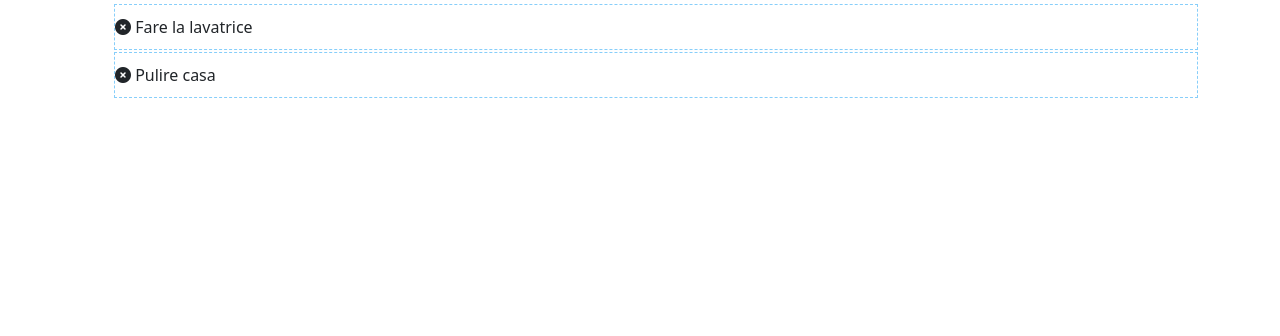
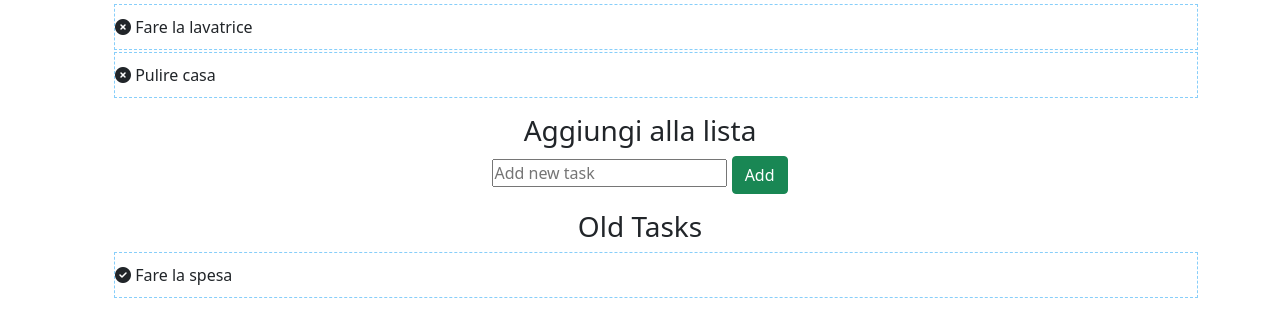
Before and after one commit to AlessandroBonifazi/vue-todolist, a plain HTML site: page index.html in a window 1280 px wide. Both pictures are taken after a click on the icon 123 px from the left and 69 px from the top of the page. Shown: the part 42-378 px from the top of the page. Drawn offline with nearby package versions, Linux system fonts and the light colour scheme.

Commit message:
added new task

```diff
--- a/css/style.css
+++ b/css/style.css
@@ -5,7 +5,9 @@
     box-sizing: border-box;
 }
 /* Utility */
-
+.text-line{
+    text-decoration: line-through;
+  }
 /* Content */
 .container {
     margin: 0 auto;
--- a/index.html
+++ b/index.html
@@ -19,6 +19,7 @@
 <body>
     <div id="root">
         <div class="container container-lg">
+            <!-- list -->
             <h2 class="text-center">TO DO LIST</h2>
             <ul>
                 <div v-for="(task, index) in tasksList">
@@ -27,6 +28,21 @@
                     </li>
                 </div>
             </ul>
+            <!-- add task -->
+            <div class="text-center mt-3">
+                <h3>Aggiungi alla lista</h3>
+                <input @keyup.enter="addTask()" type="text" v-model="newTask.text" placeholder="Add new task">
+                <button @click="addTask()" type="button" class="btn btn-success">Add</button>
+            </div>
+            <!-- done list -->
+            <h3 class="text-center mt-3"> Old Tasks</h3>
+            <ul>
+                <div v-for="(task, index) in doneTasks">
+                    <li class="task-text">
+                        <i class="fa-solid fa-circle-check"></i> {{task.text}}
+                    </li>
+                </div>
+            </ul>
         </div>
     </div>
 </body>
--- a/js/script.js
+++ b/js/script.js
@@ -23,10 +23,13 @@ const app = new Vue({
     },
     methods: {
         taskIsDone(task) {
-            console.log('done!');
             task.done = true;
             this.doneTasks.push(task);
-            console.log(this.doneTasks);
+            // document.querySelector('.task-text').add('.text-line')
         },
+        addTask() {
+            this.tasksList.push(this.newTask);
+            this.newTask = '';
+        }
     }
 })
```
